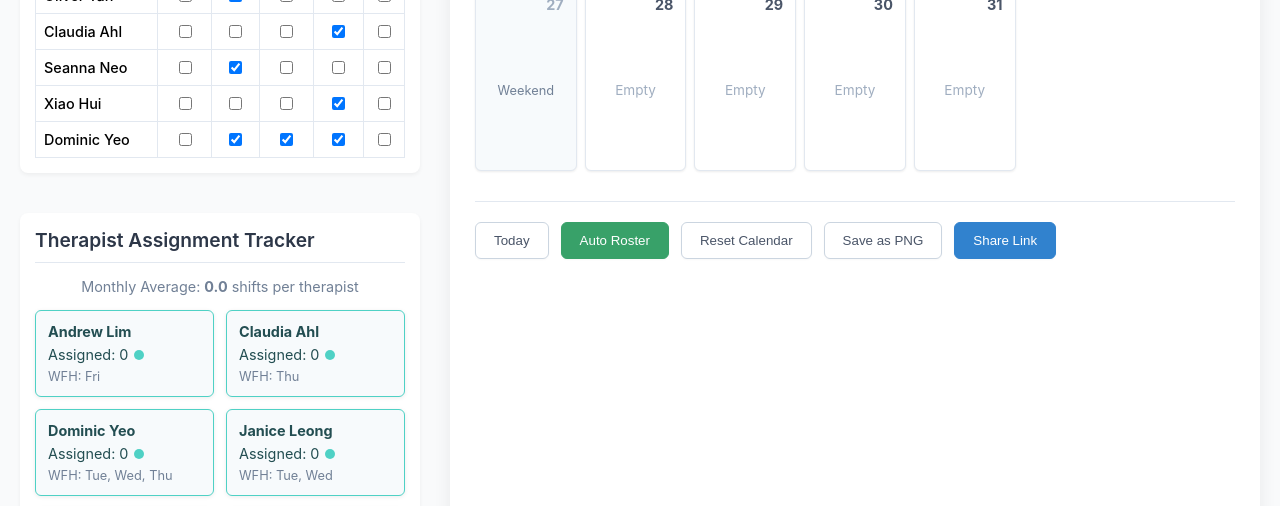
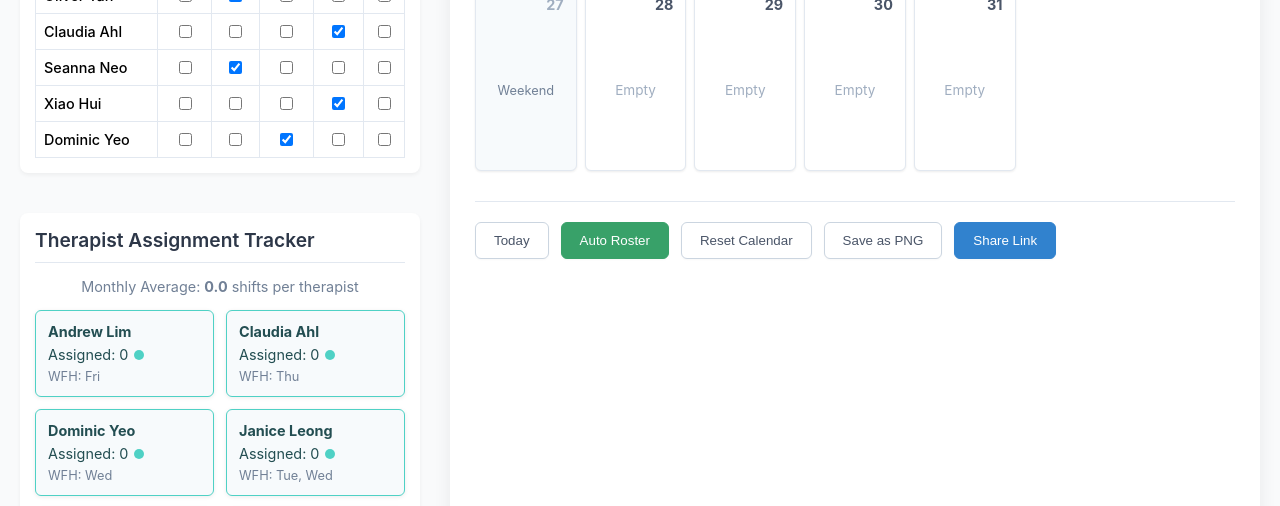
Before and after one commit to jxhnthan/hwb-crisis-rostering, a React (Create React App) app: page / in a window 1280 px wide. Shown: the part 1020-1526 px from the top of the page. Built offline with nearby package versions, Linux system fonts and the light colour scheme.

Commit message:
Update App.js

```diff
--- a/src/App.js
+++ b/src/App.js
@@ -710,7 +710,7 @@ const App = () => {
 
   const [workingFromHome, setWorkingFromHome] = useState(
     {
-      "Dominic Yeo": { Monday: false, Tuesday: true, Wednesday: true, Thursday: true, Friday: false },
+      "Dominic Yeo": { Monday: false, Tuesday: false, Wednesday: true, Thursday: false, Friday: false },
       "Kirsty Png": { Monday: false, Tuesday: false, Wednesday: true, Thursday: false, Friday: false },
       "Soon Jiaying": { Monday: false, Tuesday: false, Wednesday: false, Thursday: false, Friday: true },
       "Andrew Lim": { Monday: false, Tuesday: false, Wednesday: false, Thursday: false, Friday: true },
@@ -854,7 +854,7 @@ const App = () => {
       2026: getCalendarForYear(2026),
     }));
     setWorkingFromHome({
-      "Dominic Yeo": { Monday: false, Tuesday: true, Wednesday: true, Thursday: true, Friday: false },
+      "Dominic Yeo": { Monday: false, Tuesday: false, Wednesday: true, Thursday: false, Friday: false },
       "Kirsty Png": { Monday: false, Tuesday: false, Wednesday: true, Thursday: false, Friday: false },
       "Soon Jiaying": { Monday: false, Tuesday: false, Wednesday: false, Thursday: false, Friday: true },
       "Andrew Lim": { Monday: false, Tuesday: false, Wednesday: false, Thursday: false, Friday: true },
```
